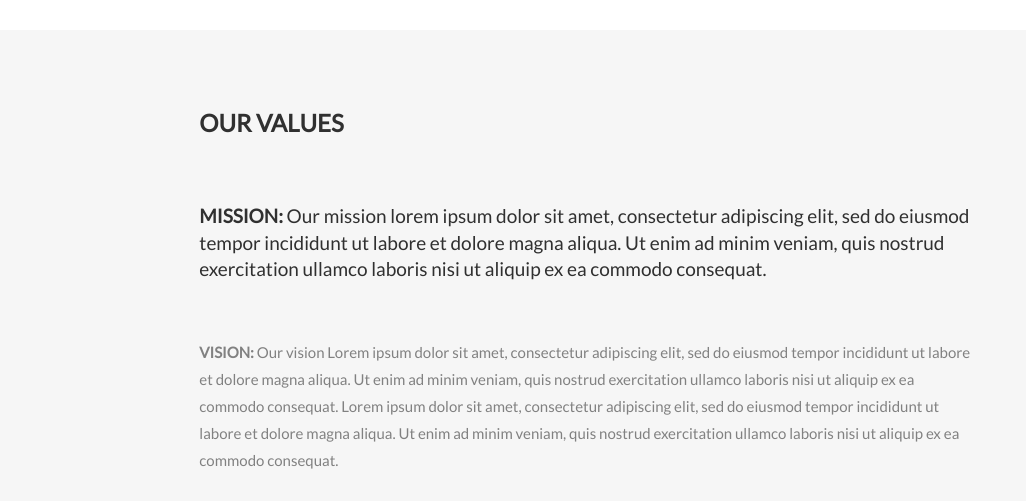
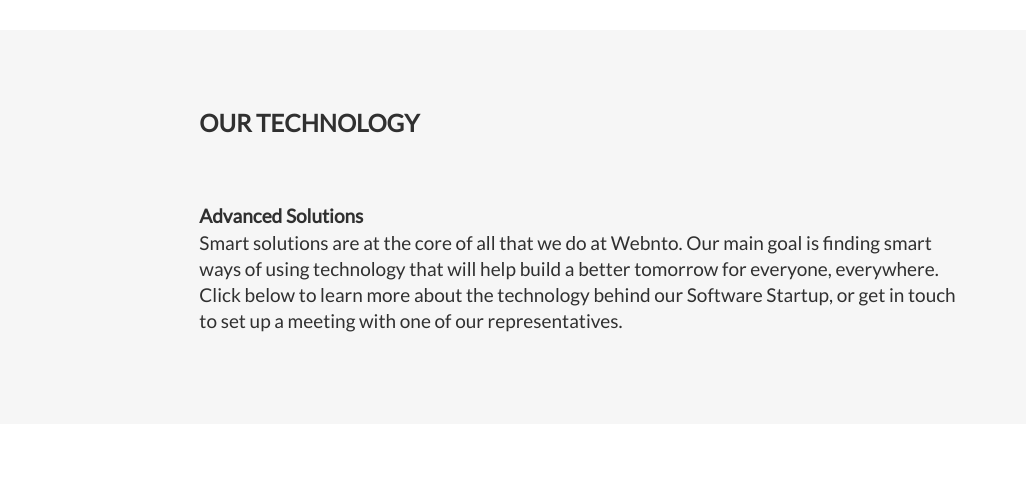
Before and after one commit to swapnilnarhire/webnto.io, a plain HTML site: page index.html in a window 1280 px wide. Shown: the part 759-1260 px from the top of the page, 254-1280 px from the left. Drawn offline with nearby package versions, Linux system fonts and the light colour scheme.

Commit message:
Update index.html

```diff
--- a/index.html
+++ b/index.html
@@ -240,10 +240,9 @@
       <span class="glyphicon glyphicon-globe logo slideanim"></span>
     </div>
     <div class="col-sm-8">
-      <h2>Our Values</h2><br>
-      <h4><strong>MISSION:</strong> Our mission lorem ipsum dolor sit amet, consectetur adipiscing elit, sed do eiusmod tempor incididunt ut labore et dolore magna aliqua. Ut enim ad minim veniam, quis nostrud exercitation ullamco laboris nisi ut aliquip ex ea commodo consequat.</h4><br>
-      <p><strong>VISION:</strong> Our vision Lorem ipsum dolor sit amet, consectetur adipiscing elit, sed do eiusmod tempor incididunt ut labore et dolore magna aliqua. Ut enim ad minim veniam, quis nostrud exercitation ullamco laboris nisi ut aliquip ex ea commodo consequat.
-      Lorem ipsum dolor sit amet, consectetur adipiscing elit, sed do eiusmod tempor incididunt ut labore et dolore magna aliqua. Ut enim ad minim veniam, quis nostrud exercitation ullamco laboris nisi ut aliquip ex ea commodo consequat.</p>
+      <h2>OUR TECHNOLOGY</h2><br>
+      <h4><strong>Advanced Solutions</strong><br/>Smart solutions are at the core of all that we do at Webnto. Our main goal is finding smart ways of using technology that will help build a better tomorrow for everyone, everywhere. Click below to learn more about the technology behind our Software Startup, or get in touch to set up a meeting with one of our representatives.</h4>
+
     </div>
   </div>
 </div>
```
